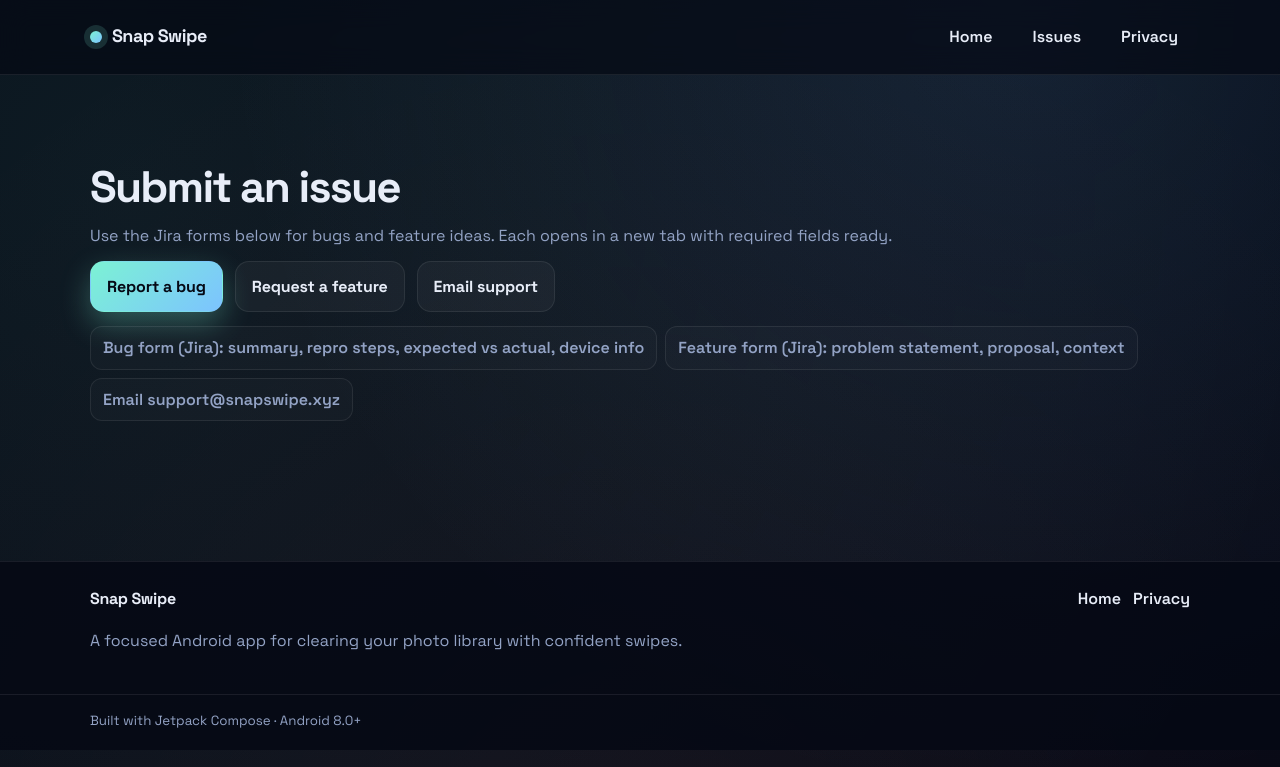
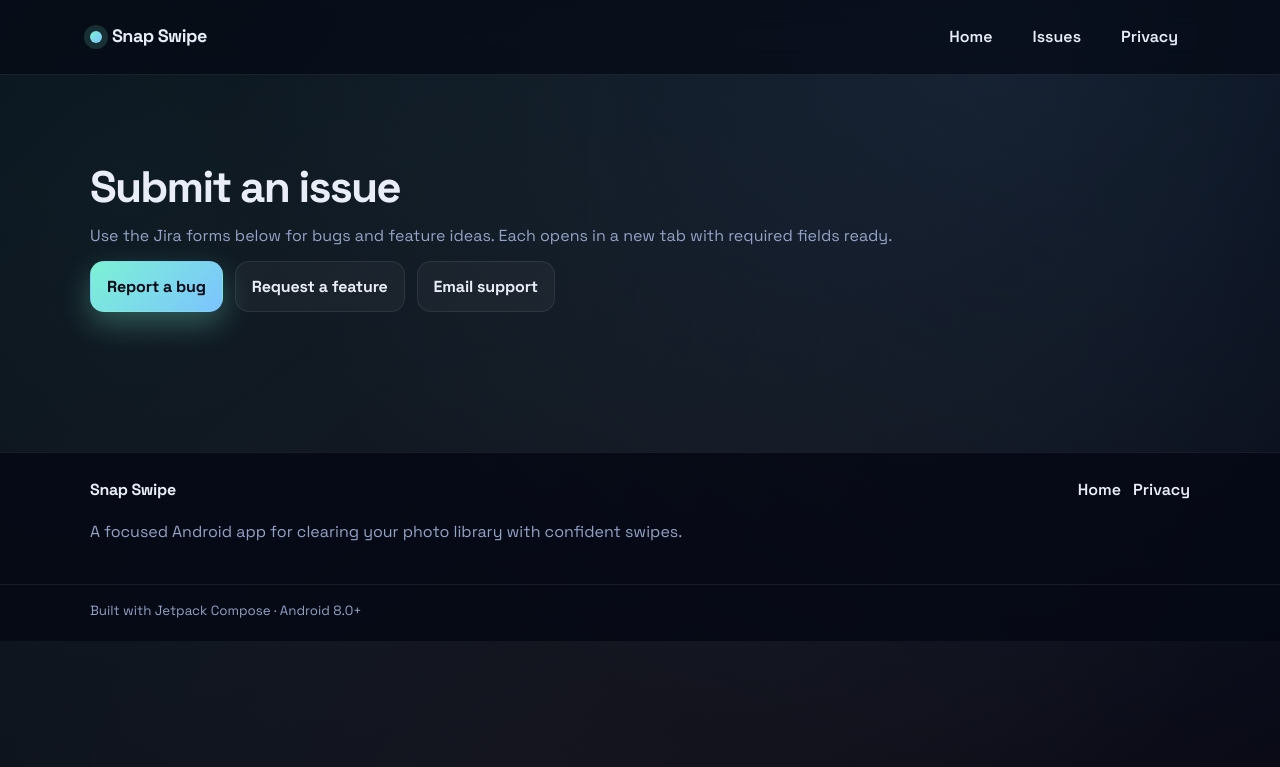
Before and after one commit to LCRH1883/Snapstudio, a Jekyll site: the page built from issues.md, in a window 1280 px wide. Shown: the top 767 px of the page. Built offline with Jekyll 4.4.1, drawn with Linux system fonts in a browser that asks for light colours.

Commit message:
Removes redundant chip descriptions
Removes the descriptive "chip-row" section below the Jira and email links. This information is already self-evident.

```diff
--- a/issues.md
+++ b/issues.md
@@ -12,10 +12,5 @@ description: File a bug or request a feature via our Jira forms.
       <a class="button secondary" href="https://lcrh.atlassian.net/jira/software/form/907163e5-eb64-44fd-980d-ff6bb2e4b7a9">Request a feature</a>
       <a class="button secondary" href="mailto:support@snapswipe.xyz?subject=Snap%20Swipe%20Support">Email support</a>
     </div>
-    <div class="chip-row" style="margin-top:14px;">
-      <span class="chip">Bug form (Jira): summary, repro steps, expected vs actual, device info</span>
-      <span class="chip">Feature form (Jira): problem statement, proposal, context</span>
-      <span class="chip">Email support@snapswipe.xyz</span>
-    </div>
   </div>
 </section>
```
